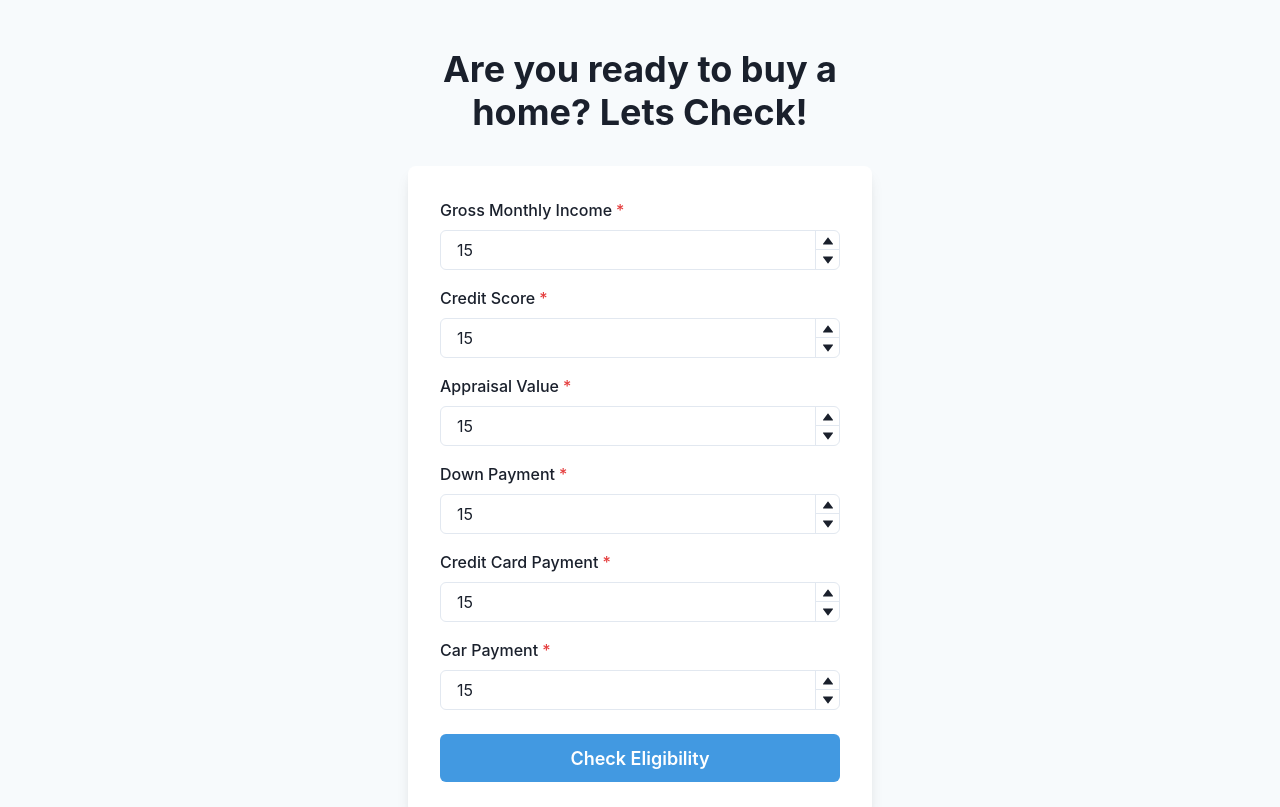
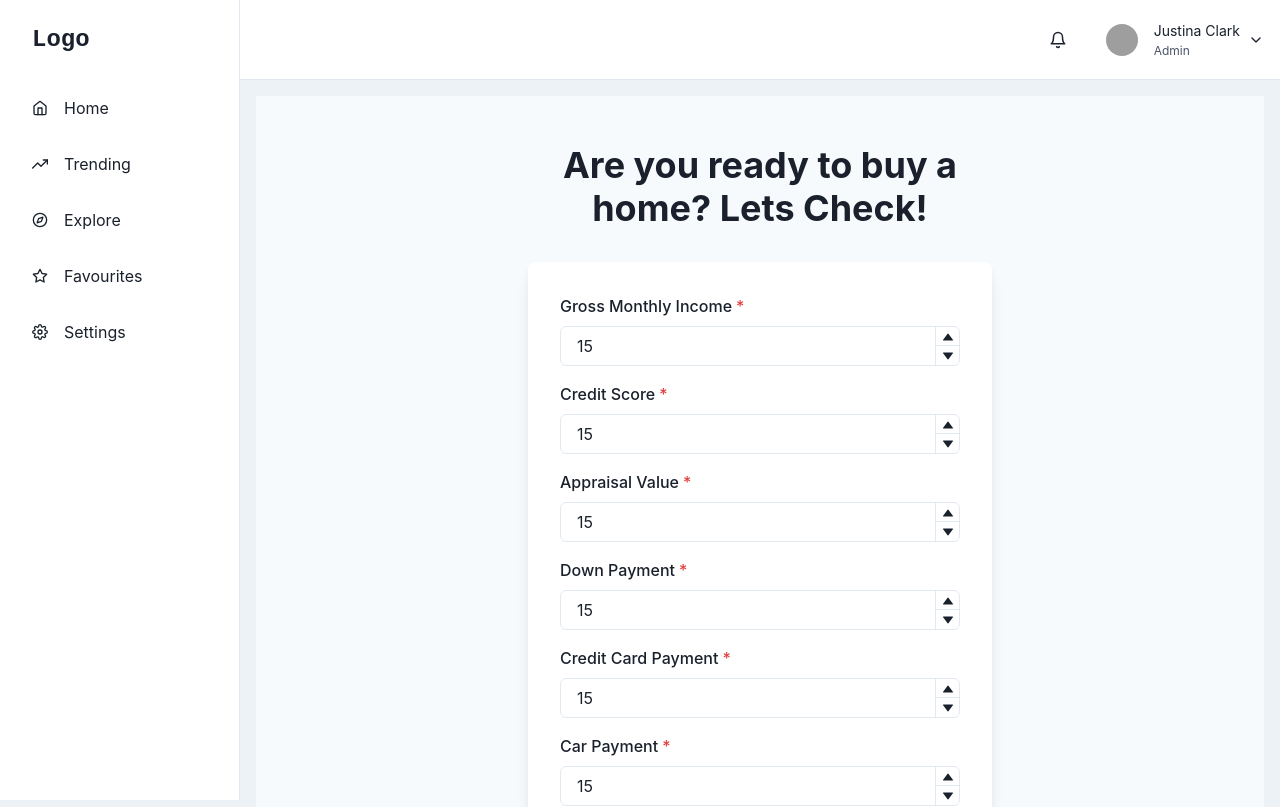
Before and after one commit to TrexKalp/HomeFit-HackUTD-2023, a React (Vite) app in the folder frontend/: page / in a window 1280 px wide. Shown: the top 807 px of the page. Built offline with nearby package versions, Linux system fonts and the light colour scheme; grey boxes are pictures that could not be loaded.

Commit message:
added sidebar

```diff
--- a/frontend/src/App.jsx
+++ b/frontend/src/App.jsx
@@ -1,15 +1,15 @@
-import { useState } from 'react'
-import Page1 from './components/Page1'
-import './App.css'
+import { useState } from "react";
+import Page1 from "./components/Page1";
+import SidebarWithHeader from "./components/SideBar";
+import "./App.css";
 function App() {
-  const [count, setCount] = useState(0)
+  const [count, setCount] = useState(0);
 
   return (
-    <div className='form-style'>
-    <Page1/>
+    <div className="form-style">
+      <SidebarWithHeader />
     </div>
-
-  )
+  );
 }
 
-export default App
+export default App;
--- /dev/null
+++ b/frontend/src/components/SideBar.jsx
@@ -0,0 +1,218 @@
+import {
+  IconButton,
+  Avatar,
+  Box,
+  CloseButton,
+  Flex,
+  HStack,
+  VStack,
+  Icon,
+  useColorModeValue,
+  Text,
+  Drawer,
+  DrawerContent,
+  useDisclosure,
+  Menu,
+  MenuButton,
+  MenuDivider,
+  MenuItem,
+  MenuList,
+} from "@chakra-ui/react";
+import {
+  FiHome,
+  FiTrendingUp,
+  FiCompass,
+  FiStar,
+  FiSettings,
+  FiMenu,
+  FiBell,
+  FiChevronDown,
+} from "react-icons/fi";
+import Page1 from "./Page1";
+
+const LinkItems = [
+  { name: "Home", icon: FiHome },
+  { name: "Trending", icon: FiTrendingUp },
+  { name: "Explore", icon: FiCompass },
+  { name: "Favourites", icon: FiStar },
+  { name: "Settings", icon: FiSettings },
+];
+
+const SidebarContent = ({ onClose, ...rest }) => {
+  return (
+    <Box
+      transition="3s ease"
+      bg={useColorModeValue("white", "gray.900")}
+      borderRight="1px"
+      borderRightColor={useColorModeValue("gray.200", "gray.700")}
+      w={{ base: "full", md: 60 }}
+      pos="fixed"
+      h="full"
+      {...rest}
+    >
+      <Flex h="20" alignItems="center" mx="8" justifyContent="space-between">
+        <Text fontSize="2xl" fontFamily="monospace" fontWeight="bold">
+          Logo
+        </Text>
+        <CloseButton display={{ base: "flex", md: "none" }} onClick={onClose} />
+      </Flex>
+      {LinkItems.map((link) => (
+        <NavItem key={link.name} icon={link.icon}>
+          {link.name}
+        </NavItem>
+      ))}
+    </Box>
+  );
+};
+
+const NavItem = ({ icon, children, ...rest }) => {
+  return (
+    <Box
+      as="a"
+      href="#"
+      style={{ textDecoration: "none" }}
+      _focus={{ boxShadow: "none" }}
+    >
+      <Flex
+        align="center"
+        p="4"
+        mx="4"
+        borderRadius="lg"
+        role="group"
+        cursor="pointer"
+        _hover={{
+          bg: "cyan.400",
+          color: "white",
+        }}
+        {...rest}
+      >
+        {icon && (
+          <Icon
+            mr="4"
+            fontSize="16"
+            _groupHover={{
+              color: "white",
+            }}
+            as={icon}
+          />
+        )}
+        {children}
+      </Flex>
+    </Box>
+  );
+};
+
+const MobileNav = ({ onOpen, ...rest }) => {
+  return (
+    <Flex
+      ml={{ base: 0, md: 60 }}
+      px={{ base: 4, md: 4 }}
+      height="20"
+      alignItems="center"
+      bg={useColorModeValue("white", "gray.900")}
+      borderBottomWidth="1px"
+      borderBottomColor={useColorModeValue("gray.200", "gray.700")}
+      justifyContent={{ base: "space-between", md: "flex-end" }}
+      {...rest}
+    >
+      <IconButton
+        display={{ base: "flex", md: "none" }}
+        onClick={onOpen}
+        variant="outline"
+        aria-label="open menu"
+        icon={<FiMenu />}
+      />
+
+      <Text
+        display={{ base: "flex", md: "none" }}
+        fontSize="2xl"
+        fontFamily="monospace"
+        fontWeight="bold"
+      >
+        Logo
+      </Text>
+
+      <HStack spacing={{ base: "0", md: "6" }}>
+        <IconButton
+          size="lg"
+          variant="ghost"
+          aria-label="open menu"
+          icon={<FiBell />}
+        />
+        <Flex alignItems={"center"}>
+          <Menu>
+            <MenuButton
+              py={2}
+              transition="all 0.3s"
+              _focus={{ boxShadow: "none" }}
+            >
+              <HStack>
+                <Avatar
+                  size={"sm"}
+                  src={
+                    "https://images.unsplash.com/photo-1619946794135-5bc917a27793?ixlib=rb-0.3.5&q=80&fm=jpg&crop=faces&fit=crop&h=200&w=200&s=b616b2c5b373a80ffc9636ba24f7a4a9"
+                  }
+                />
+                <VStack
+                  display={{ base: "none", md: "flex" }}
+                  alignItems="flex-start"
+                  spacing="1px"
+                  ml="2"
+                >
+                  <Text fontSize="sm">Justina Clark</Text>
+                  <Text fontSize="xs" color="gray.600">
+                    Admin
+                  </Text>
+                </VStack>
+                <Box display={{ base: "none", md: "flex" }}>
+                  <FiChevronDown />
+                </Box>
+              </HStack>
+            </MenuButton>
+            <MenuList
+              bg={useColorModeValue("white", "gray.900")}
+              borderColor={useColorModeValue("gray.200", "gray.700")}
+            >
+              <MenuItem>Profile</MenuItem>
+              <MenuItem>Settings</MenuItem>
+              <MenuItem>Billing</MenuItem>
+              <MenuDivider />
+              <MenuItem>Sign out</MenuItem>
+            </MenuList>
+          </Menu>
+        </Flex>
+      </HStack>
+    </Flex>
+  );
+};
+
+const SidebarWithHeader = () => {
+  const { isOpen, onOpen, onClose } = useDisclosure();
+
+  return (
+    <Box minH="100vh" bg={useColorModeValue("gray.100", "gray.900")}>
+      <SidebarContent
+        onClose={() => onClose}
+        display={{ base: "none", md: "block" }}
+      />
+      <Drawer
+        isOpen={isOpen}
+        placement="left"
+        onClose={onClose}
+        returnFocusOnClose={false}
+        onOverlayClick={onClose}
+        size="full"
+      >
+        <DrawerContent>
+          <SidebarContent onClose={onClose} />
+        </DrawerContent>
+      </Drawer>
+      <MobileNav onOpen={onOpen} />
+      <Box ml={{ base: 0, md: 60 }} p="4">
+        <Page1 />
+      </Box>
+    </Box>
+  );
+};
+
+export default SidebarWithHeader;
```
Also changed, not shown: frontend/src/components/Page1.jsx (+24 -27 lines).
